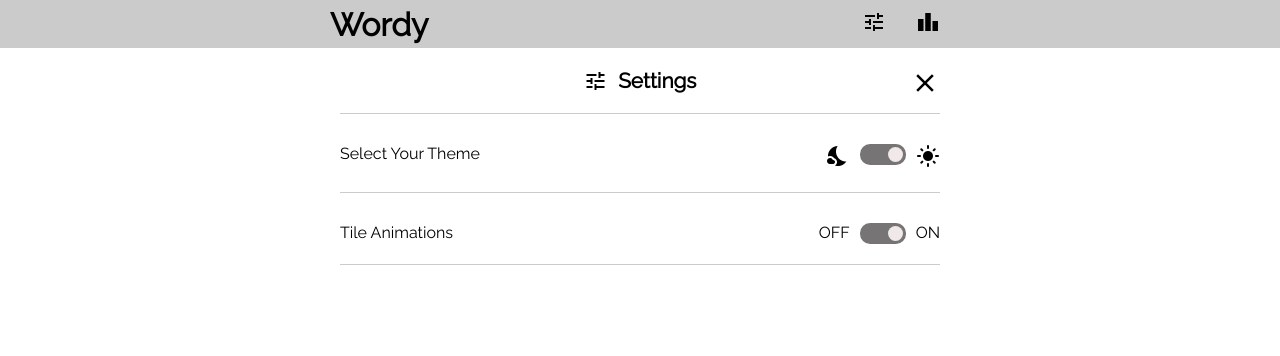
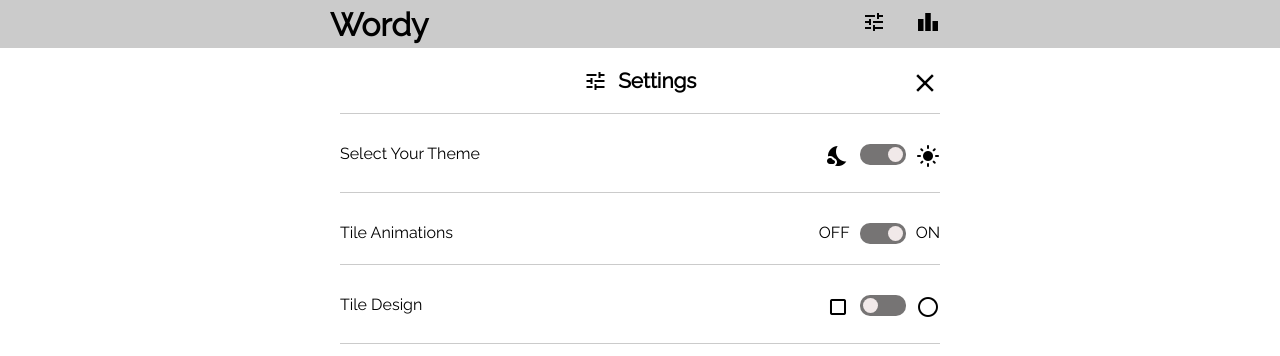
Before and after one commit to bAmrish/Wordy, a React (Create React App) app: page /settings in a window 1280 px wide. Shown: the top 356 px of the page. Built offline with nearby package versions, Linux system fonts and the light colour scheme.

Commit message:
Added setting for rounded tiles

```diff
--- a/src/game/store/index.ts
+++ b/src/game/store/index.ts
@@ -24,6 +24,9 @@ const getInitialState = () => {
     }
     if (stateObject.ui.animationsEnabled) {
       ui.animationsEnabled = stateObject.ui.animationsEnabled;
+    }
+    if (stateObject.ui.roundedTile) {
+      ui.roundedTile = stateObject.ui.roundedTile;
     }
   }
 
--- a/src/game/store/ui/ui.store.ts
+++ b/src/game/store/ui/ui.store.ts
@@ -7,12 +7,14 @@ export interface UIState {
   notification: MessageModel | null;
   theme: ThemeOption;
   animationsEnabled: boolean;
+  roundedTile: boolean;
 }
 
 export const initialState: UIState = {
   notification: null,
   theme: 'light',
   animationsEnabled: true,
+  roundedTile: false,
 };
 
 const uiStore = createSlice({
@@ -46,6 +48,10 @@ const uiStore = createSlice({
     toggleAnimation: (state: UIState, action: PayloadAction<boolean>) => {
       state.animationsEnabled = action.payload;
     },
+
+    setRoundedTile: (state: UIState, action: PayloadAction<boolean>) => {
+      state.roundedTile = action.payload;
+    },
   },
 });
 
--- a/src/game/tile/Tile.module.css
+++ b/src/game/tile/Tile.module.css
@@ -11,7 +11,9 @@
     text-transform: uppercase;
     border: 1px solid var(--tile-border-color)
 }
-
+.rounded {
+    border-radius: 100%;
+}
 .tile.success {
     background-color: var(--tile-success-background);
     color: var(--tile-success-text);
--- a/src/game/tile/Tile.tsx
+++ b/src/game/tile/Tile.tsx
@@ -6,8 +6,11 @@ import { CSSTransition } from 'react-transition-group';
 import usePrevious from '../../hooks/use-previous';
 import { useAppSelector } from '../store/store.hooks';
 
-const getTileClass = (status: StatusType): string => {
+const getTileClass = (status: StatusType, rounded: boolean): string => {
   let className = classes.tile;
+  if (rounded) {
+    className += ' ' + classes.rounded;
+  }
   switch (status) {
     case 'SELECTED':
       className += ' ' + classes.selected;
@@ -24,12 +27,11 @@ const getTileClass = (status: StatusType): string => {
     case 'DISABLED':
       className += ' ' + classes.disabled;
       break;
-    default:
-      break;
   }
 
   return className;
 };
+
 const getAnimationDetails = (tile: TileModel): [number, string] => {
   const idString = tile.id.match(/[0-9]+/);
   let delay = 0;
@@ -47,8 +49,10 @@ const Tile: FC<{ tile: TileModel }> = props => {
   const prevTile = usePrevious(tile);
   const [animate, setAnimate] = useState(false);
   const [delay, animationClass] = getAnimationDetails(tile);
-  const className = getTileClass(tile.status);
   const animationEnabled = useAppSelector(state => state.ui.animationsEnabled);
+  const rounded = useAppSelector(state => state.ui.roundedTile);
+  const className = getTileClass(tile.status, rounded);
+
   useEffect(() => {
     if (
       prevTile.status !== props.tile.status &&
--- a/src/settings/Settings.tsx
+++ b/src/settings/Settings.tsx
@@ -2,6 +2,7 @@ import classes from './Settings.module.css';
 import ThemeSwitcher from './theme-switcher/ThemeSwitcher';
 import PageClose from './close/PageClose';
 import AnimationSwitch from './animation-switch/AnimationSwitch';
+import TileDesignSwitch from './tile-design-switch/TileDesignSwitch';
 
 const Settings = () => {
   return (
@@ -22,6 +23,12 @@ const Settings = () => {
           <AnimationSwitch />
         </div>
       </div>
+      <div className={classes.setting}>
+        <div className={classes['setting-label']}>Tile Design</div>
+        <div className={classes['setting-action']}>
+          <TileDesignSwitch />
+        </div>
+      </div>
     </div>
   );
 };
--- /dev/null
+++ b/src/settings/tile-design-switch/TileDesignSwitch.module.css
@@ -0,0 +1,4 @@
+.theme-switcher {
+    display: flex;
+    gap: 10px
+}
--- /dev/null
+++ b/src/settings/tile-design-switch/TileDesignSwitch.tsx
@@ -0,0 +1,38 @@
+import classes from './TileDesignSwitch.module.css';
+import Toggle, { TogglePosition } from '../../ui/toggle/Toggle';
+import { useAppDispatch, useAppSelector } from '../../game/store/store.hooks';
+import { uiActions } from '../../game/store/ui/ui.store';
+
+const TileDesignSwitch = () => {
+  const dispatch = useAppDispatch();
+  const rounded = useAppSelector(state => state.ui.roundedTile);
+  let toggleValue: TogglePosition = 'left';
+
+  if (rounded) {
+    toggleValue = 'right';
+  }
+
+  const toggleSwitchHandler = (type: TogglePosition) => {
+    switch (type) {
+      case 'left':
+        dispatch(uiActions.setRoundedTile(false));
+        break;
+      case 'right':
+        dispatch(uiActions.setRoundedTile(true));
+        break;
+    }
+  };
+  return (
+    <div className={classes['theme-switcher']}>
+      <label>
+        <span className="material-icons-outlined">crop_square</span>
+      </label>
+      <Toggle onSwitch={toggleSwitchHandler} value={toggleValue} />
+      <label>
+        <span className="material-icons-outlined">circle</span>
+      </label>
+    </div>
+  );
+};
+
+export default TileDesignSwitch;
```
Also changed, not shown: public/manifest.json.
